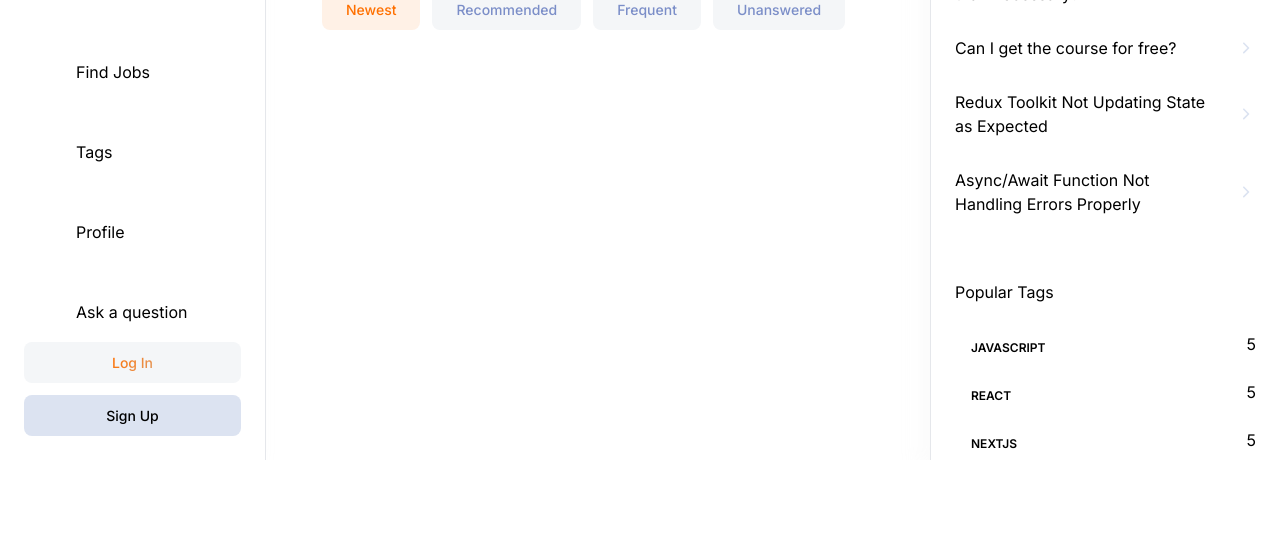
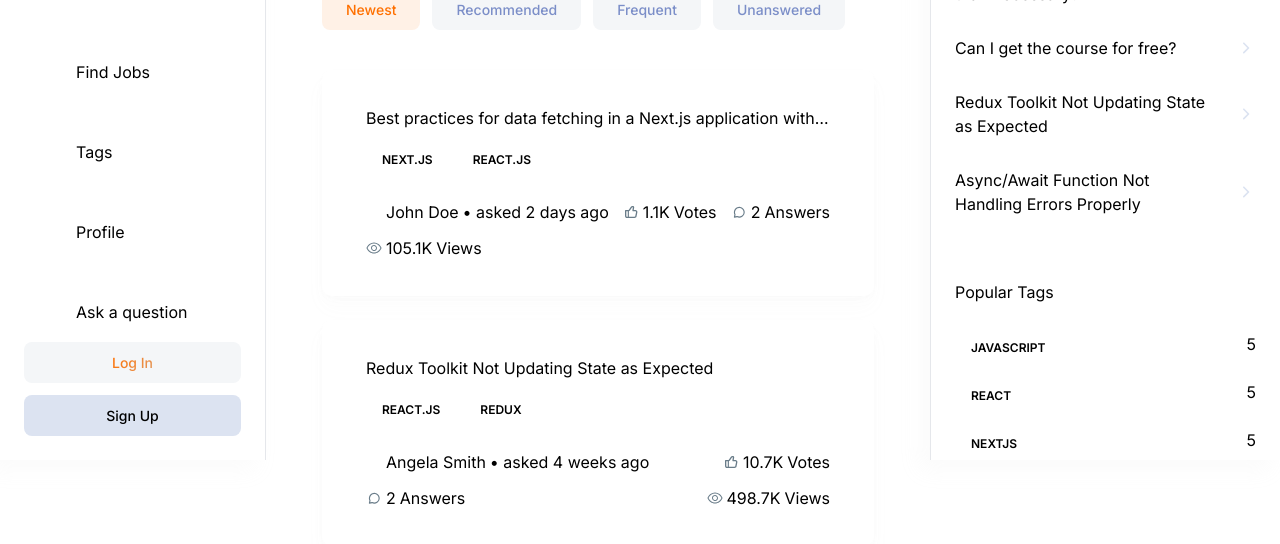
Before and after one commit to Des-n-Dev-Turbo/dev-overflow, a Next.js app: page / in a window 1280 px wide. Shown: the part 340-884 px from the top of the page. Before the commit the page ends 800 px from the top, so only its background shows below. Built offline with nearby package versions, Linux system fonts and the light colour scheme; no server answers.

Commit message:
Home Page Base Finished

```diff
--- a/src/app/(root)/(home)/page.tsx
+++ b/src/app/(root)/(home)/page.tsx
@@ -6,6 +6,57 @@ import LocalSearch from '@/components/shared/search/LocalSearch';
 import { Button } from '@/components/ui/button';
 
 import { HomePageFilters } from '@/constants/filters';
+import QuestionCard from '@/components/cards/QuestionCard';
+import NoResult from '@/components/shared/NoResult';
+
+const questions = [
+  {
+    _id: '1',
+    title:
+      'Best practices for data fetching in a Next.js application with Server-Side Rendering (SSR)?',
+    tags: [
+      { _id: '1', name: 'next.js' },
+      { _id: '2', name: 'react.js' },
+    ],
+    author: { _id: 'authorId1', name: 'John Doe', picture: 'john-doe.jpg' },
+    upvotes: 1150,
+    views: 105080,
+    answers: [
+      {
+        /* answer object properties here */
+      },
+      {
+        /* answer object properties here */
+      },
+    ],
+    createdAt: new Date('2024-01-04T12:53:06.000Z'),
+  },
+  {
+    _id: '2',
+    title: 'Redux Toolkit Not Updating State as Expected',
+    tags: [
+      { _id: '2', name: 'react.js' },
+      { _id: '3', name: 'redux' },
+    ],
+    author: {
+      _id: 'authorId2',
+      name: 'Angela Smith',
+      picture: 'angela-smith.jpg',
+    },
+    upvotes: 10689,
+    views: 498689,
+    answers: [
+      {
+        /* answer object properties here */
+      },
+      {
+        /* answer object properties here */
+      },
+      // additional answer objects as needed
+    ],
+    createdAt: new Date('2023-12-08T10:25:08.000Z'),
+  },
+];
 
 export default function Home() {
   return (
@@ -33,6 +84,20 @@ export default function Home() {
         />
       </div>
       <HomeFilters />
+      <div className="mt-10 flex w-full flex-col gap-6">
+        {questions.length > 0 ? (
+          questions.map((question) => (
+            <QuestionCard key={question._id} {...question} />
+          ))
+        ) : (
+          <NoResult
+            title="There are no question to show"
+            description="Be the first to break the silence! 🚀 Ask a Question and kickstart the discussion. our query could be the next big thing others learn from. Get involved! 💡"
+            link="/ask-question"
+            linkTitle="Ask a Question"
+          />
+        )}
+      </div>
     </>
   );
 }
--- /dev/null
+++ b/src/components/cards/QuestionCard.tsx
@@ -0,0 +1,85 @@
+import Link from 'next/link';
+
+import RenderTag from '../shared/RenderTag';
+import Metric from '../shared/Metric';
+
+import { formatLargeNumber, getTimestamp } from '@/lib/utils';
+
+interface QuestionCardProps {
+  _id: string;
+  title: string;
+  tags: { _id: string; name: string }[];
+  author: { _id: string; name: string; picture: string };
+  upvotes: number;
+  views: number;
+  answers: Array<object>;
+  createdAt: Date;
+}
+
+const QuestionCard = ({
+  _id,
+  title,
+  tags,
+  author,
+  upvotes,
+  views,
+  answers,
+  createdAt,
+}: QuestionCardProps) => {
+  return (
+    <div className="card-wrapper rounded-[10px] p-9 sm:px-11">
+      <div className="flex flex-col-reverse items-start justify-between gap-5 sm:flex-wrap">
+        <div>
+          <span className="subtle-regular text-dark400_light700 line-clamp-1 flex sm:hidden">
+            {getTimestamp(createdAt)}
+          </span>
+          <Link href={`/question/${_id}`}>
+            <h3 className="sm:h3-semibold base-semibold text-dark200_light900 line-clamp-1 flex-1">
+              {title}
+            </h3>
+          </Link>
+        </div>
+      </div>
+      <div className="mt-3.5 flex flex-wrap gap-2">
+        {tags.map((tag) => (
+          <RenderTag key={tag._id} {...tag} />
+        ))}
+      </div>
+      <div className="flex-between mt-6 w-full flex-wrap gap-3">
+        <Metric
+          imgUrl="/assets/icons/avatar.svg"
+          alt="User"
+          value={author.name}
+          title={`
+          • asked ${getTimestamp(createdAt)}`}
+          href={`/profile/${author._id}`}
+          isAuthor
+          textStyles="body-medium text-dark400_light700"
+        />
+        <Metric
+          imgUrl="/assets/icons/like.svg"
+          alt="Upvotes"
+          value={formatLargeNumber(upvotes)}
+          title=" Votes"
+          textStyles="small-medium text-dark400_light800"
+        />
+        <Metric
+          imgUrl="/assets/icons/message.svg"
+          alt="Message"
+          value={answers.length}
+          title=" Answers"
+          textStyles="small-medium text-dark400_light800"
+        />
+        <Metric
+          imgUrl="/assets/icons/eye.svg"
+          alt="Eye"
+          value={formatLargeNumber(views)}
+          title=" Views"
+          textStyles="small-medium text-dark400_light800"
+        />
+      </div>
+    </div>
+  );
+};
+
+export default QuestionCard;
--- /dev/null
+++ b/src/components/shared/Metric.tsx
@@ -0,0 +1,54 @@
+import Image from 'next/image';
+import Link from 'next/link';
+
+interface MetricProps {
+  imgUrl: string;
+  alt: string;
+  value: string | number;
+  title: string;
+  href?: string;
+  isAuthor?: boolean;
+  textStyles?: string;
+}
+
+const Metric = ({
+  imgUrl,
+  alt,
+  title,
+  value,
+  href,
+  textStyles,
+  isAuthor,
+}: MetricProps) => {
+  const metricContent = (
+    <>
+      <Image
+        src={imgUrl}
+        alt={alt}
+        width={16}
+        height={16}
+        className={`object-contain ${href ? 'rounded-full' : ''}`}
+      />
+      <p className={`${textStyles} flex items-center gap-1`}>
+        {value}
+        <span
+          className={`small-regular line-clamp-1 ${isAuthor ? 'max-sm:hidden' : ''}`}
+        >
+          {title}
+        </span>
+      </p>
+    </>
+  );
+
+  if (href) {
+    return (
+      <Link href={href} className="flex-center gap-1">
+        {metricContent}
+      </Link>
+    );
+  }
+
+  return <div className="flex-center flex-wrap gap-1">{metricContent}</div>;
+};
+
+export default Metric;
--- /dev/null
+++ b/src/components/shared/NoResult.tsx
@@ -0,0 +1,42 @@
+import Image from 'next/image';
+import Link from 'next/link';
+import { Button } from '../ui/button';
+
+interface NoResultProps {
+  title: string;
+  description: string;
+  link: string;
+  linkTitle: string;
+}
+
+const NoResult = ({ title, description, link, linkTitle }: NoResultProps) => {
+  return (
+    <div className="mt-10 flex w-full flex-col items-center justify-center">
+      <Image
+        src="/assets/images/light-illustration.png"
+        alt="No result Illustration"
+        width={270}
+        height={200}
+        className="block object-contain dark:hidden"
+      />
+      <Image
+        src="/assets/images/dark-illustration.png"
+        alt="No result Illustration"
+        width={270}
+        height={200}
+        className="hidden object-contain dark:flex"
+      />
+      <h2 className="h2-bold text-dark200_light900 mt-8">{title}</h2>
+      <p className="body-regular text-dark500_light700 my-3.5 max-w-md text-center">
+        {description}
+      </p>
+      <Link href={link}>
+        <Button className="paragraph-medium mt-5 min-h-[46px] rounded-lg bg-primary-500 px-4 py-3 text-light-900 hover:bg-primary-500 dark:bg-primary-500 dark:text-light-900">
+          {linkTitle}
+        </Button>
+      </Link>
+    </div>
+  );
+};
+
+export default NoResult;
--- a/src/components/shared/RenderTag.tsx
+++ b/src/components/shared/RenderTag.tsx
@@ -2,10 +2,10 @@ import Link from 'next/link';
 import { Badge } from '../ui/badge';
 
 interface RenderTagProps {
-  _id: number;
+  _id: string;
   name: string;
-  totalQuestions: number;
-  showCount: boolean;
+  totalQuestions?: number;
+  showCount?: boolean;
 }
 
 const RenderTag = ({
--- a/src/components/shared/RightSidebar.tsx
+++ b/src/components/shared/RightSidebar.tsx
@@ -4,22 +4,22 @@ import RenderTag from './RenderTag';
 
 const hotQuestions = [
   {
-    _id: 1,
+    _id: '1',
     title:
       'Best practices for data fetching in a Next.js application with Server-Side Rendering (SSR)?',
   },
-  { _id: 2, title: 'Is it only me or the font is bolder than necessary?' },
-  { _id: 3, title: 'Can I get the course for free?' },
-  { _id: 4, title: 'Redux Toolkit Not Updating State as Expected' },
-  { _id: 5, title: 'Async/Await Function Not Handling Errors Properly' },
+  { _id: '2', title: 'Is it only me or the font is bolder than necessary?' },
+  { _id: '3', title: 'Can I get the course for free?' },
+  { _id: '4', title: 'Redux Toolkit Not Updating State as Expected' },
+  { _id: '5', title: 'Async/Await Function Not Handling Errors Properly' },
 ];
 
 const popularTags = [
-  { _id: 1, name: 'Javascript', totalQuestions: 5 },
-  { _id: 2, name: 'React', totalQuestions: 5 },
-  { _id: 3, name: 'Nextjs', totalQuestions: 5 },
-  { _id: 4, name: 'Astro', totalQuestions: 2 },
-  { _id: 5, name: 'Remix', totalQuestions: 10 },
+  { _id: '1', name: 'Javascript', totalQuestions: 5 },
+  { _id: '2', name: 'React', totalQuestions: 5 },
+  { _id: '3', name: 'Nextjs', totalQuestions: 5 },
+  { _id: '4', name: 'Astro', totalQuestions: 2 },
+  { _id: '5', name: 'Remix', totalQuestions: 10 },
 ];
 
 const RightSidebar = () => {
@@ -53,7 +53,7 @@ const RightSidebar = () => {
       <div className="mt-16">
         <h3 className="h3-bold text-dark200_light900">Popular Tags</h3>
         <div className="mt-7 flex flex-col gap-4">
-          {popularTags.map(tag => (
+          {popularTags.map((tag) => (
             <RenderTag
               key={tag._id}
               _id={tag._id}
--- a/src/lib/utils.ts
+++ b/src/lib/utils.ts
@@ -1,6 +1,54 @@
-import { type ClassValue, clsx } from "clsx"
-import { twMerge } from "tailwind-merge"
+import { type ClassValue, clsx } from 'clsx';
+import { twMerge } from 'tailwind-merge';
 
 export function cn(...inputs: ClassValue[]) {
-  return twMerge(clsx(inputs))
+  return twMerge(clsx(inputs));
 }
+
+export const getTimestamp = (createdAt: Date): string => {
+  const now = new Date();
+  const timeDifference = now.getTime() - createdAt.getTime();
+
+  const second = 1000;
+  const minute = 60 * second;
+  const hour = 60 * minute;
+  const day = 24 * hour;
+  const week = 7 * day;
+  const month = 30 * day;
+  const year = 365 * day;
+
+  if (timeDifference < minute) {
+    const seconds = Math.floor(timeDifference / second);
+    return `${seconds} ${seconds === 1 ? 'second' : 'seconds'} ago`;
+  } else if (timeDifference < hour) {
+    const minutes = Math.floor(timeDifference / minute);
+    return `${minutes} ${minutes === 1 ? 'minute' : 'minutes'} ago`;
+  } else if (timeDifference < day) {
+    const hours = Math.floor(timeDifference / hour);
+    return `${hours} ${hours === 1 ? 'hour' : 'hours'} ago`;
+  } else if (timeDifference < week) {
+    const days = Math.floor(timeDifference / day);
+    return `${days} ${days === 1 ? 'day' : 'days'} ago`;
+  } else if (timeDifference < month) {
+    const weeks = Math.floor(timeDifference / week);
+    return `${weeks} ${weeks === 1 ? 'week' : 'weeks'} ago`;
+  } else if (timeDifference < year) {
+    const months = Math.floor(timeDifference / month);
+    return `${months} ${months === 1 ? 'month' : 'months'} ago`;
+  } else {
+    const years = Math.floor(timeDifference / year);
+    return `${years} ${years === 1 ? 'year' : 'years'} ago`;
+  }
+};
+
+export const formatLargeNumber = (inputNumber: number): string => {
+  if (inputNumber >= 1000000) {
+    const millions = (inputNumber / 1000000).toFixed(1);
+    return `${millions}M`;
+  } else if (inputNumber >= 1000) {
+    const thousands = (inputNumber / 1000).toFixed(1);
+    return `${thousands}K`;
+  } else {
+    return inputNumber.toString();
+  }
+};
```
